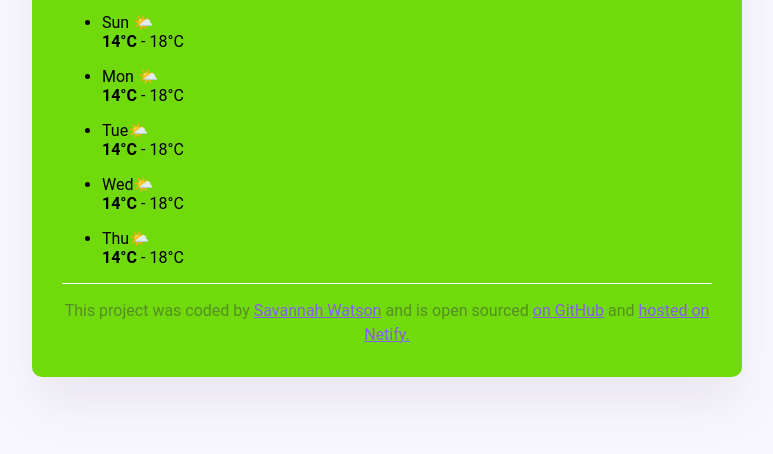
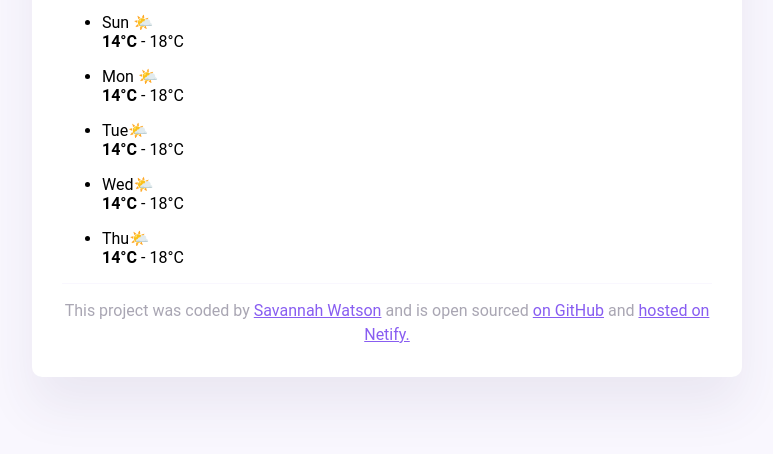
Before and after one commit to savannah20/Weather-Forecast-Project, a plain HTML site: page index.html in a window 1280 px wide. Shown: the part 346-800 px from the top of the page, without its empty margins (253-1026 px from the left). Drawn offline with nearby package versions, Linux system fonts and the light colour scheme.

Commit message:
Revert background changes

```diff
--- a/src/styles.css
+++ b/src/styles.css
@@ -3,7 +3,7 @@ body {
   font-family: Roboto, sans-serif;
 }
 .container {
-  background: rgb(112, 218, 13);
+  background: white;
   max-width: 650px;
   margin: 60px auto;
   padding: 30px;
```
